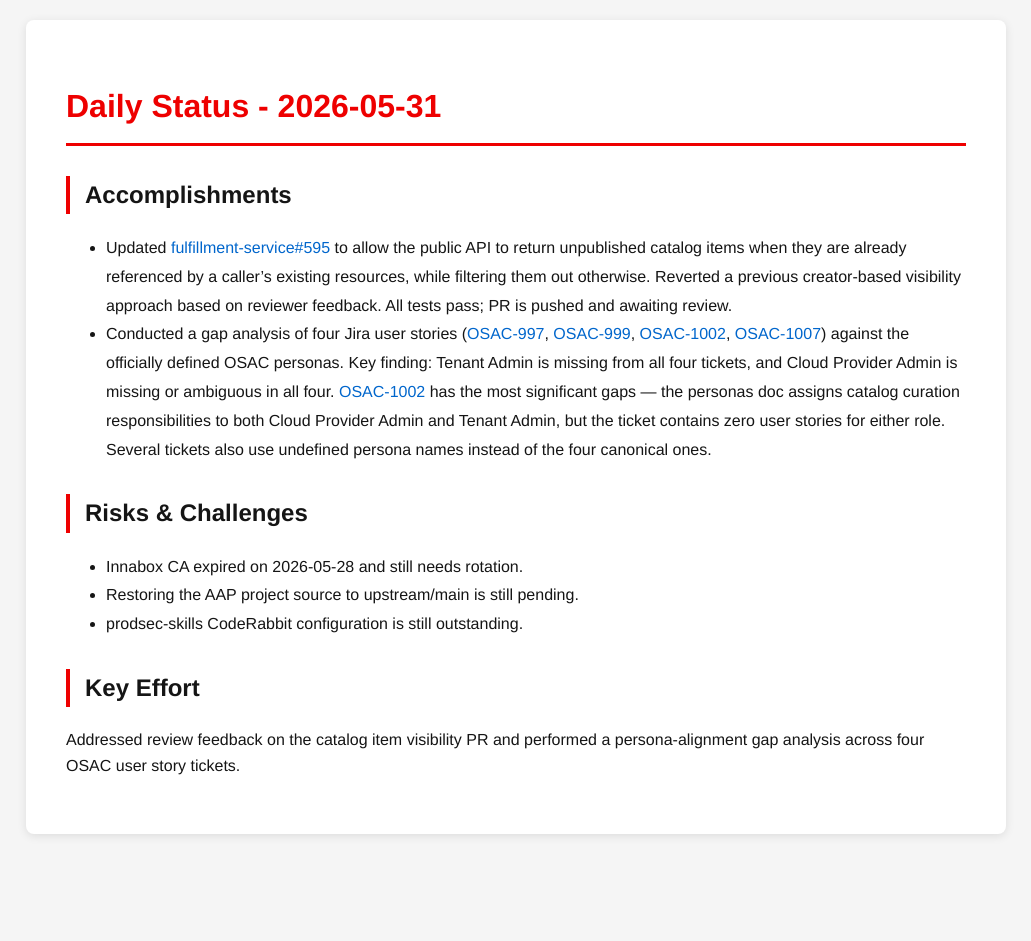
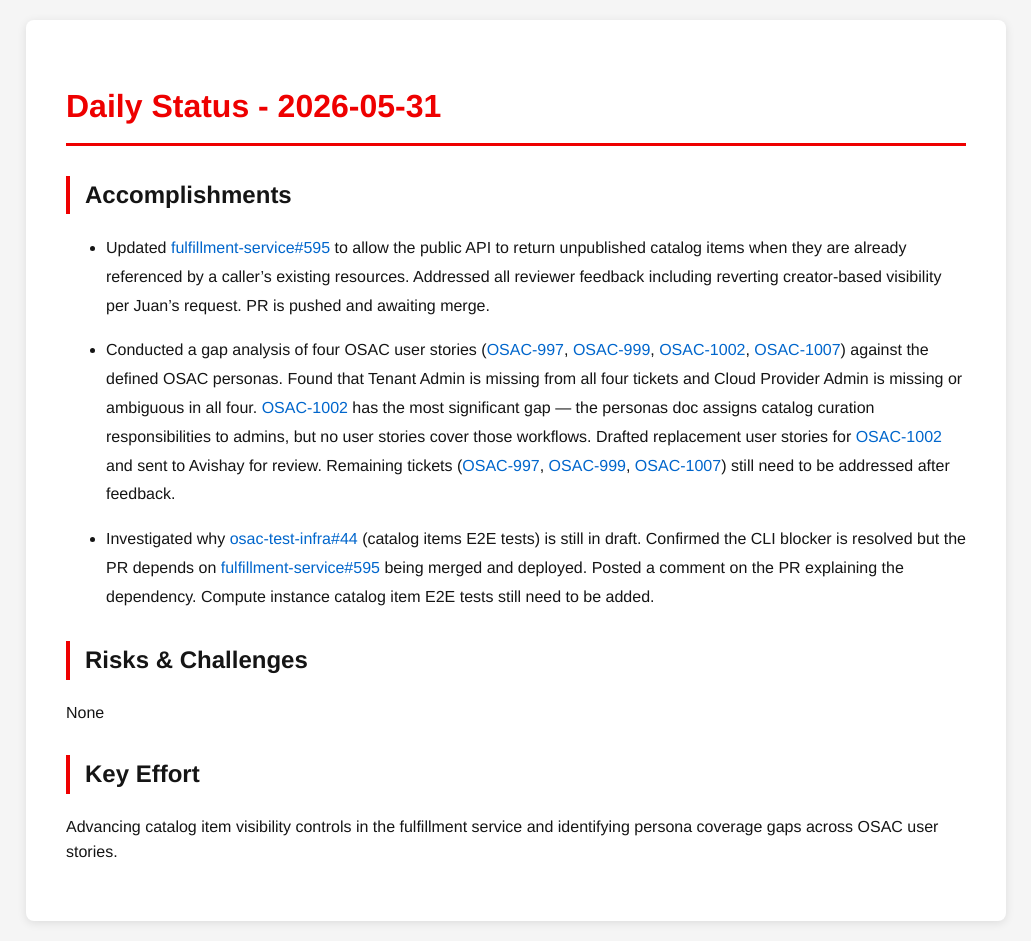
Before and after one commit to tzvatot/daily-status, a Jekyll site: the page built from 2026-05-31.md, in a window 1280 px wide. Shown: the whole page, without its empty margins (124-1155 px from the left). Built offline with Jekyll 4.4.1, drawn with Linux system fonts in a browser that asks for light colours; before the commit the page ends 900 px from its top, so only the background shows below that.

Commit message:
Daily status update - 2026-05-31

```diff
--- a/2026-05-31.md
+++ b/2026-05-31.md
@@ -7,13 +7,17 @@ date: 2026-05-31
 # Daily Status - 2026-05-31
 
 ## Accomplishments
-- Updated [fulfillment-service#595](https://github.com/osac-project/fulfillment-service/pull/595) to allow the public API to return unpublished catalog items when they are already referenced by a caller's existing resources, while filtering them out otherwise. Reverted a previous creator-based visibility approach based on reviewer feedback. All tests pass; PR is pushed and awaiting review.
-- Conducted a gap analysis of four Jira user stories ([OSAC-997](https://redhat.atlassian.net/browse/OSAC-997), [OSAC-999](https://redhat.atlassian.net/browse/OSAC-999), [OSAC-1002](https://redhat.atlassian.net/browse/OSAC-1002), [OSAC-1007](https://redhat.atlassian.net/browse/OSAC-1007)) against the officially defined OSAC personas. Key finding: Tenant Admin is missing from all four tickets, and Cloud Provider Admin is missing or ambiguous in all four. [OSAC-1002](https://redhat.atlassian.net/browse/OSAC-1002) has the most significant gaps — the personas doc assigns catalog curation responsibilities to both Cloud Provider Admin and Tenant Admin, but the ticket contains zero user stories for either role. Several tickets also use undefined persona names instead of the four canonical ones.
+
+- Updated [fulfillment-service#595](https://github.com/osac-project/fulfillment-service/pull/595) to allow the public API to return unpublished catalog items when they are already referenced by a caller's existing resources. Addressed all reviewer feedback including reverting creator-based visibility per Juan's request. PR is pushed and awaiting merge.
+
+- Conducted a gap analysis of four OSAC user stories ([OSAC-997](https://redhat.atlassian.net/browse/OSAC-997), [OSAC-999](https://redhat.atlassian.net/browse/OSAC-999), [OSAC-1002](https://redhat.atlassian.net/browse/OSAC-1002), [OSAC-1007](https://redhat.atlassian.net/browse/OSAC-1007)) against the defined OSAC personas. Found that Tenant Admin is missing from all four tickets and Cloud Provider Admin is missing or ambiguous in all four. [OSAC-1002](https://redhat.atlassian.net/browse/OSAC-1002) has the most significant gap — the personas doc assigns catalog curation responsibilities to admins, but no user stories cover those workflows. Drafted replacement user stories for [OSAC-1002](https://redhat.atlassian.net/browse/OSAC-1002) and sent to Avishay for review. Remaining tickets ([OSAC-997](https://redhat.atlassian.net/browse/OSAC-997), [OSAC-999](https://redhat.atlassian.net/browse/OSAC-999), [OSAC-1007](https://redhat.atlassian.net/browse/OSAC-1007)) still need to be addressed after feedback.
+
+- Investigated why [osac-test-infra#44](https://github.com/osac-project/osac-test-infra/pull/44) (catalog items E2E tests) is still in draft. Confirmed the CLI blocker is resolved but the PR depends on [fulfillment-service#595](https://github.com/osac-project/fulfillment-service/pull/595) being merged and deployed. Posted a comment on the PR explaining the dependency. Compute instance catalog item E2E tests still need to be added.
 
 ## Risks & Challenges
-- Innabox CA expired on 2026-05-28 and still needs rotation.
-- Restoring the AAP project source to upstream/main is still pending.
-- prodsec-skills CodeRabbit configuration is still outstanding.
+
+None
 
 ## Key Effort
-Addressed review feedback on the catalog item visibility PR and performed a persona-alignment gap analysis across four OSAC user story tickets.
+
+Advancing catalog item visibility controls in the fulfillment service and identifying persona coverage gaps across OSAC user stories.
```
